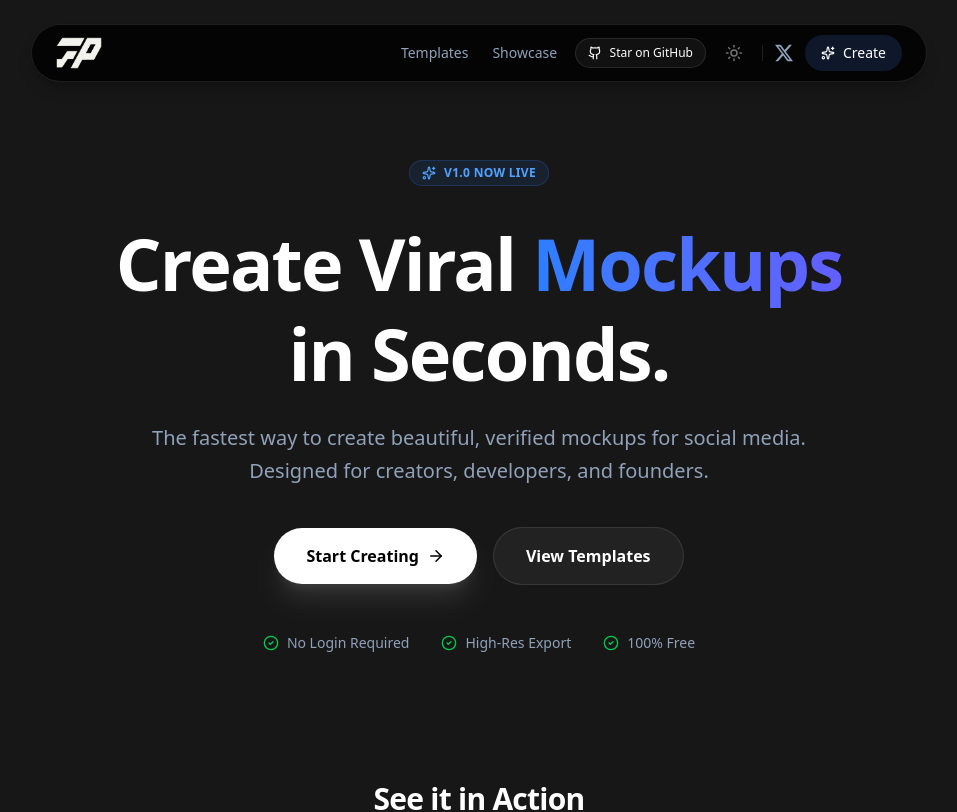
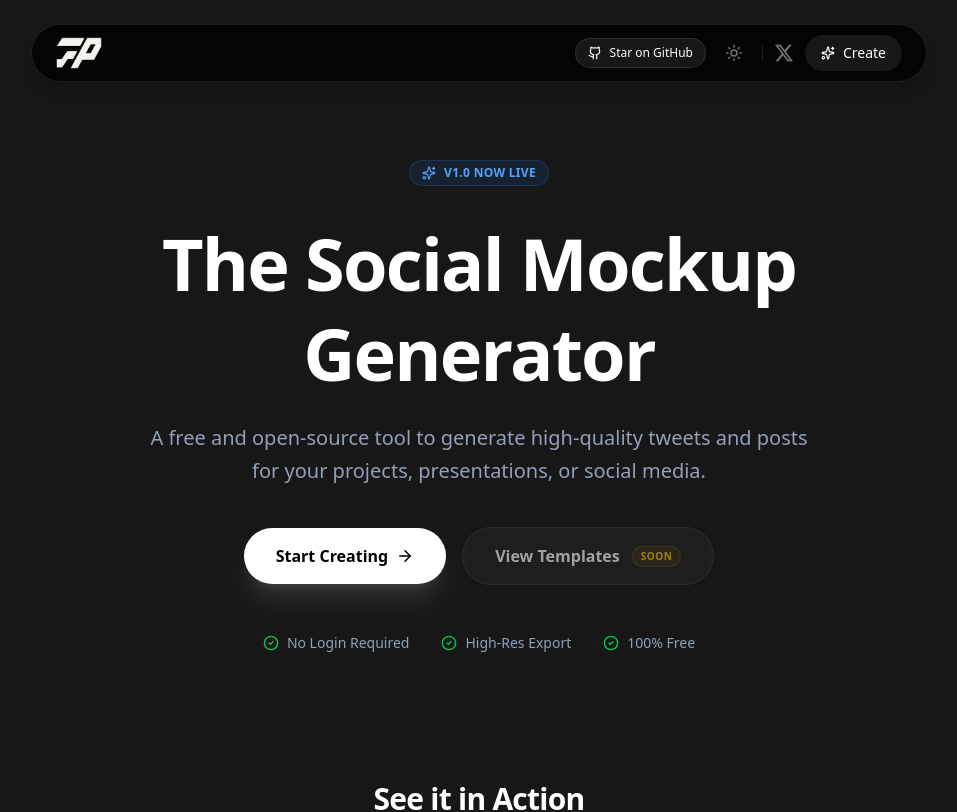
Before and after one commit to Yusuf-Sayyed/Flexpost, a Next.js app: page / in a window 1280 px wide. Shown: the top 812 px of the page, without its empty margins (161-1118 px from the left). Built offline with nearby package versions, Linux system fonts and the light colour scheme.

Commit message:
updated navbar

```diff
--- a/src/components/layout/Hero.tsx
+++ b/src/components/layout/Hero.tsx
@@ -45,8 +45,9 @@ export const Hero = () => {
           "text-5xl md:text-7xl font-extrabold tracking-tight mb-6 leading-tight transition-colors",
           isDark ? "text-white" : "text-slate-900"
         )}>
-          Create Viral <span className="text-transparent bg-clip-text bg-gradient-to-r from-blue-500 to-indigo-500">Mockups</span> <br className="hidden md:block" />
-          in Seconds.
+          The Social Mockup
+          <br className="hidden md:block" />
+          <span> Generator</span>
         </h1>
 
         {/* Subheadline */}
@@ -54,7 +55,7 @@ export const Hero = () => {
           "text-lg md:text-xl max-w-2xl mx-auto mb-10 leading-relaxed transition-colors",
           isDark ? "text-slate-400" : "text-slate-500"
         )}>
-          The fastest way to create beautiful, verified mockups for social media. Designed for creators, developers, and founders.
+          A free and open-source tool to generate high-quality tweets and posts for your projects, presentations, or social media.
         </p>
 
         {/* CTA Buttons */}
@@ -75,14 +76,28 @@ export const Hero = () => {
           </Link>
 
           {/* Secondary Button */}
-          <button className={cn(
-            "flex items-center gap-2 px-8 py-4 text-base font-bold border rounded-full transition-all",
-            isDark
-              ? "bg-white/5 border-white/10 text-white hover:bg-white/10"
-              : "bg-white border-slate-200 text-slate-600 hover:bg-slate-50 hover:border-slate-300"
-          )}>
-            View Templates
-          </button>
+<button
+  disabled // 👈 1. Best practice: Actually disable the button
+  className={cn(
+    // 👈 2. Added 'opacity-60' to visually show it's disabled
+    "flex items-center gap-3 px-8 py-4 text-base font-bold border rounded-full transition-all cursor-not-allowed opacity-60",
+    isDark
+      ? "bg-white/5 border-white/10 text-white" // Removed hover effects
+      : "bg-white border-slate-200 text-slate-600" // Removed hover effects
+  )}
+>
+  <span>View Templates</span>
+
+  {/* 3. The "Coming Soon" Badge */}
+  <span className={cn(
+      "text-[10px] uppercase tracking-wider font-extrabold px-2 py-0.5 rounded-full",
+      isDark
+        ? "bg-yellow-500/10 text-yellow-400 border border-yellow-500/20"
+        : "bg-yellow-100 text-yellow-700 border border-yellow-200"
+  )}>
+      Soon
+  </span>
+</button>
         </div>
 
         {/* Social Proof / Features */}
--- a/src/components/layout/Navbar.tsx
+++ b/src/components/layout/Navbar.tsx
@@ -47,8 +47,8 @@ export const Navbar = () => {
 
         {/* --- Center: Desktop Navigation (Absolutely Centered) --- */}
         <div className="hidden md:flex items-center gap-6 absolute left-1/2 -translate-x-1/2">
-          <NavLink href="#" isDark={isDark}>Templates</NavLink>
-          <NavLink href="#" isDark={isDark}>Showcase</NavLink>
+          {/* <NavLink href="#" isDark={isDark}>Templates</NavLink>
+          <NavLink href="#" isDark={isDark}>Showcase</NavLink> */}
         </div>
 
         {/* --- Right: Actions --- */}
@@ -60,8 +60,8 @@ export const Navbar = () => {
             className={cn(
               "hidden sm:flex items-center gap-2 px-3 py-1.5 rounded-full border transition-all text-xs font-medium",
               isDark
-                ? "border-white/10 bg-white/5 text-white hover:bg-white/10 hover:text-white"
-                : "border-slate-200 bg-white text-slate-600 hover:bg-slate-50 hover:text-slate-900"
+                ? "border-white/10 bg-[#171717] text-white hover:bg-white/10 hover:text-white"
+                : "border-slate-200 bg-[#EAF2FF] text-slate-600 hover:bg-slate-50 hover:text-slate-900"
             )}
           >
             <Github size={14} />
@@ -87,8 +87,10 @@ export const Navbar = () => {
             href="https://x.com/yusuf_sdev"
             target="_blank"
             className={cn(
-              "transition-colors hidden sm:block",
-              isDark ? "text-slate-400 hover:text-white" : "text-slate-400 hover:text-slate-900"
+              "transition-colors block",
+              isDark
+                ? "text-neutral-500 hover:text-indigo-50"
+                : "text-neutral-600 hover:text-neutral-900"
             )}
             title="Follow on X"
           >
@@ -98,44 +100,47 @@ export const Navbar = () => {
           {/* Generate Button (Linked to /create) */}
           <Link
             href="/create"
-            className="flex items-center gap-2 bg-slate-900 text-white text-xs sm:text-sm font-medium px-3 sm:px-4 py-1.5 sm:py-2 rounded-full hover:bg-slate-800 hover:scale-105 active:scale-95 transition-all shadow-md ring-1 ring-slate-900/10"
+            className={cn("flex items-center gap-2 text-xs sm:text-sm font-medium px-3 sm:px-4 py-1.5 sm:py-2 rounded-full hover:scale-105 active:scale-95 transition-all shadow-md",
+              isDark
+                ? "border-white/10 bg-[#171717] text-white hover:bg-white/10 hover:text-white"
+                : "border-slate-200 bg-[#EAF2FF] text-slate-600 hover:bg-slate-50 hover:text-slate-900"
+            )}
           >
             <Sparkles size={14} />
             <span>Create</span>
           </Link>
 
           {/* Mobile Menu Toggle Button */}
-          <button
+          {/* <button
             onClick={() => setIsMenuOpen(!isMenuOpen)}
             className={cn("md:hidden ml-1 p-1 rounded-md transition-colors", isDark ? "text-slate-400 hover:bg-white/10" : "text-slate-500 hover:bg-slate-100")}
           >
             {isMenuOpen ? <CloseIcon size={20} /> : <Menu size={20} />}
-          </button>
+          </button> */}
         </div>
 
       </div>
 
       {/* 6. Mobile Dropdown Menu */}
-      <div
+      {/* <div
         className={cn(
           "md:hidden overflow-hidden transition-all duration-300 ease-in-out",
           isMenuOpen ? "max-h-[200px] opacity-100 pb-4" : "max-h-0 opacity-0"
         )}
       >
-        <div className="flex flex-col gap-4 px-6 pt-2 pb-2">
-          <MobileNavLink href="#" isDark={isDark}>Templates</MobileNavLink>
-          <MobileNavLink href="#" isDark={isDark}>Showcase</MobileNavLink>
-          <MobileNavLink href="#" isDark={isDark}>Pricing</MobileNavLink>
+        <div className="flex flex-col gap-4 px-6 pt-2 pb-2"> */}
+          {/* <MobileNavLink href="#" isDark={isDark}>Templates</MobileNavLink> */}
+          {/* <MobileNavLink href="#" isDark={isDark}>Showcase</MobileNavLink> */}
           {/* Mobile X Link */}
-          <Link
+          {/* <Link
             href="https://x.com/yusuf_sdev"
             target="_blank"
             className={cn("pt-2 border-t border-white/5 flex items-center gap-2 text-sm", isDark ? "text-slate-500 hover:text-white" : "text-slate-500 hover:text-black")}
           >
             <XIcon size={16} /> <span>Follow on X</span>
-          </Link>
-        </div>
-      </div>
+          </Link> */}
+        {/* </div>
+      </div> */}
 
     </nav>
   );
@@ -162,14 +167,14 @@ const NavLink = ({ href, children, isDark }: { href: string; children: React.Rea
 );
 
 // Helper for Mobile Links
-const MobileNavLink = ({ href, children, isDark }: { href: string; children: React.ReactNode; isDark: boolean }) => (
-  <Link
-    href={href}
-    className={cn(
-      "text-base font-medium transition-colors block py-1",
-      isDark ? "text-slate-300 hover:text-white" : "text-slate-600 hover:text-slate-900"
-    )}
-  >
-    {children}
-  </Link>
-);
+// const MobileNavLink = ({ href, children, isDark }: { href: string; children: React.ReactNode; isDark: boolean }) => (
+//   <Link
+//     href={href}
+//     className={cn(
+//       "text-base font-medium transition-colors block py-1",
+//       isDark ? "text-slate-300 hover:text-white" : "text-slate-600 hover:text-slate-900"
+//     )}
+//   >
+//     {children}
+//   </Link>
+// );
```
